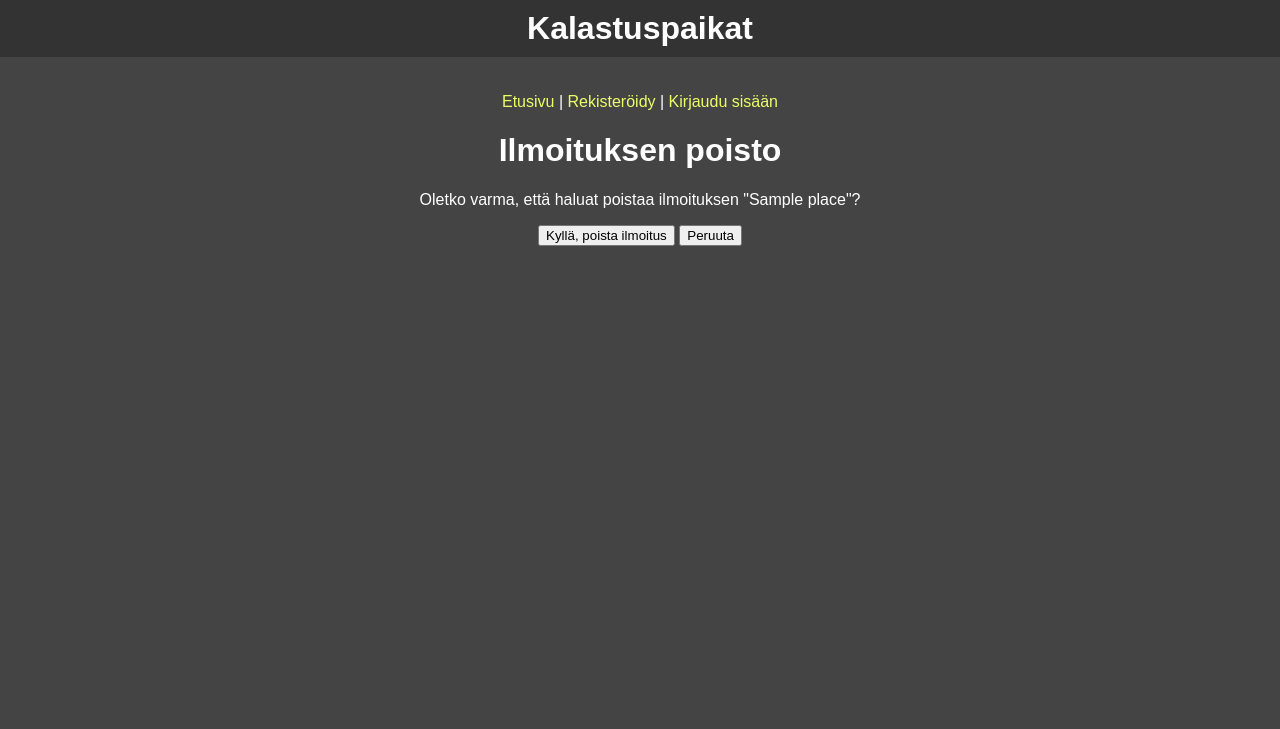
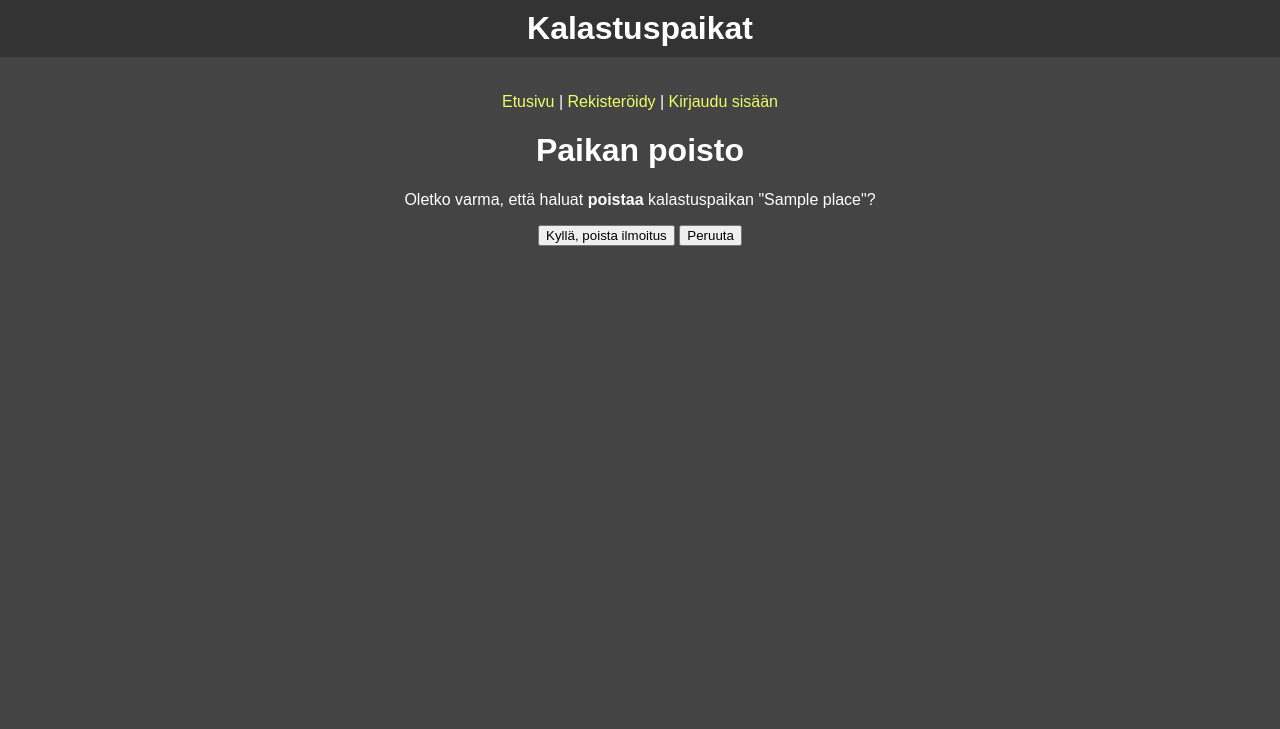
Before and after one commit to aiki0/kalastuspaikat, a Flask app: template templates/remove_place.html in a window 1280 px wide. Shown: the top 729 px of the page. Run offline with Flask 3, Linux system fonts and the light colour scheme; the template is opened without the code that fills it: most values are stand-ins (such as "Sample title", 1, 10 or a date in 2020).

```diff
--- a/app.py
+++ b/app.py
@@ -204,7 +204,7 @@ def create_place():
     description = request.form["description"]
     if not title or len(title) > 46:
         abort(403)
-    if not description or len(description) > 1000:
+    if not description or len(description) > 1001:
         abort(403)
     username = session["username"]
     all_classes = places.get_all_classes()
@@ -235,7 +235,7 @@ def update_place():
     description = request.form["description"]
     if not title or len(title) > 46:
         abort(403)
-    if not description or len(description) > 1000:
+    if not description or len(description) > 1001:
         abort(403)
     classes = []
     for entry in request.form.getlist("classes"):
--- a/templates/new_place.html
+++ b/templates/new_place.html
@@ -10,7 +10,7 @@
       <input type="text" name="title" id="title" maxlength="45" required>
   </p>
     <label for="description">Kuvaus:</label><br>
-    <textarea rows="8" cols="40" id="description" name="description" maxlength="999"required ></textarea>
+    <textarea rows="8" cols="40" id="description" name="description" maxlength="1000"required ></textarea>
   </p>
   {% for class in classes %}
   <p>
--- a/templates/remove_place.html
+++ b/templates/remove_place.html
@@ -1,11 +1,11 @@
 {% extends "layout.html" %}
 
-{% block title %}Ilmoituksen poisto{% endblock %}
+{% block title %}Paikan poisto{% endblock %}
 
 {% block content %}
 
-<h1>Ilmoituksen poisto</h1>
-<p>Oletko varma, että haluat poistaa ilmoituksen "{{ place.title }}"?</p>
+<h1>Paikan poisto</h1>
+<p>Oletko varma, että haluat <strong>poistaa</strong> kalastuspaikan "{{ place.title }}"?</p>
 <form action="/remove_place/{{ place.id }}" method="post">
   <input type="hidden" name="csrf_token" value="{{ session.csrf_token }}" />
   <input type="submit" name="remove"value="Kyllä, poista ilmoitus" />
```
